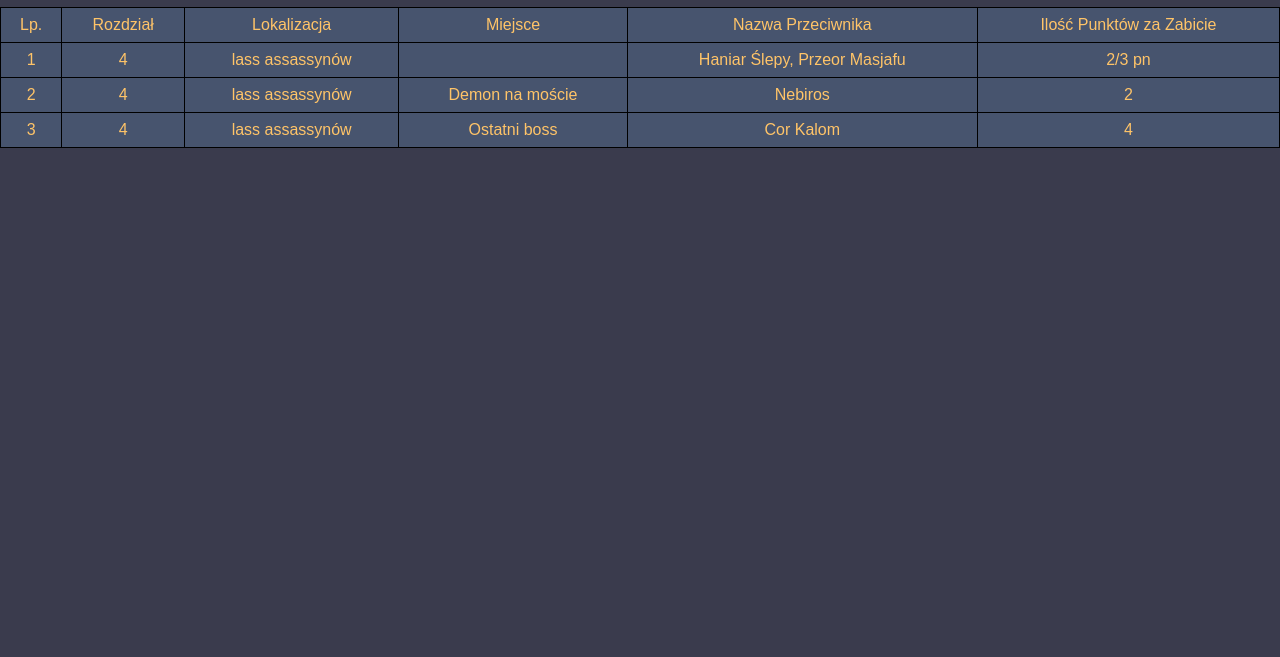
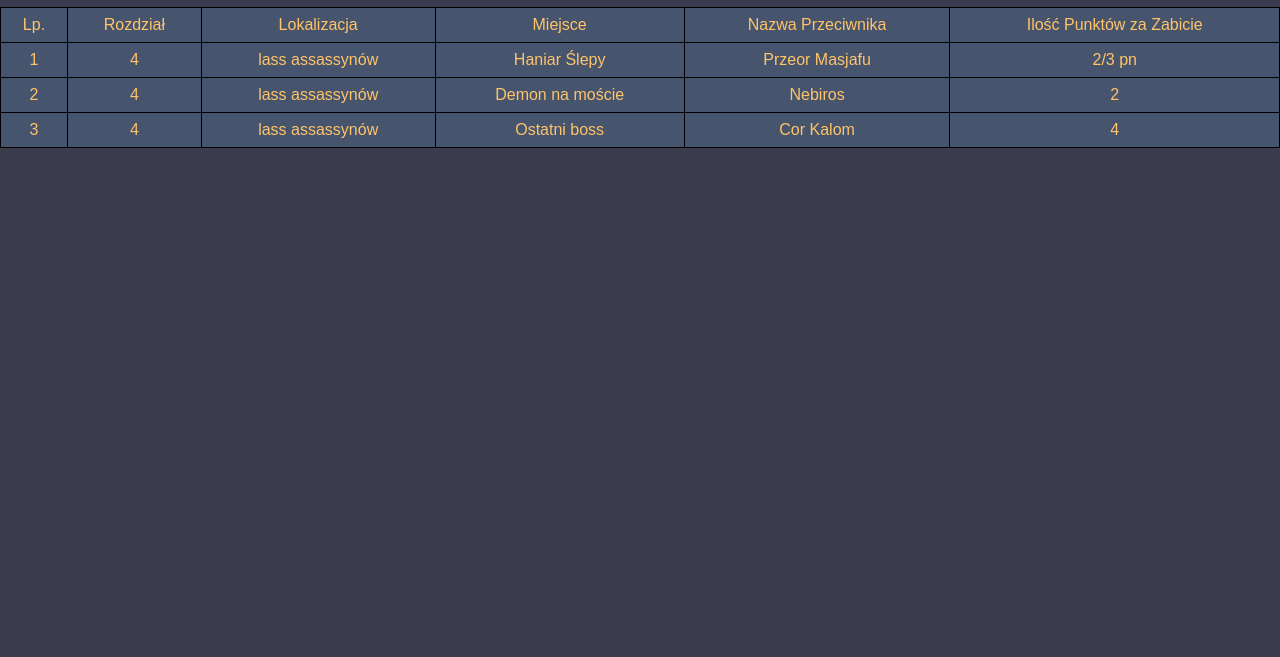
Before and after one commit to snakex21/snakex21.github.io, a plain HTML site: page gothic 2 new balance/spis wszystkiego/bosy/Las Asasynuw.html in a window 1280 px wide. Shown: the part 143-800 px from the top of the page. Drawn offline with Linux system fonts and the light colour scheme.

Commit message:
Update Las Asasynuw.html

```diff
--- a/gothic 2 new balance/spis wszystkiego/bosy/Las Asasynuw.html
+++ b/gothic 2 new balance/spis wszystkiego/bosy/Las Asasynuw.html
@@ -34,8 +34,8 @@
             <td>1</td>
             <td>4</td>
             <td>lass assassynów</td>
-            <td></td>
-            <td>Haniar Ślepy, Przeor Masjafu</th>
+            <td>Haniar Ślepy</td>
+            <td>Przeor Masjafu</th>
             <td>2/3 pn</td>
         </tr>
 
```
